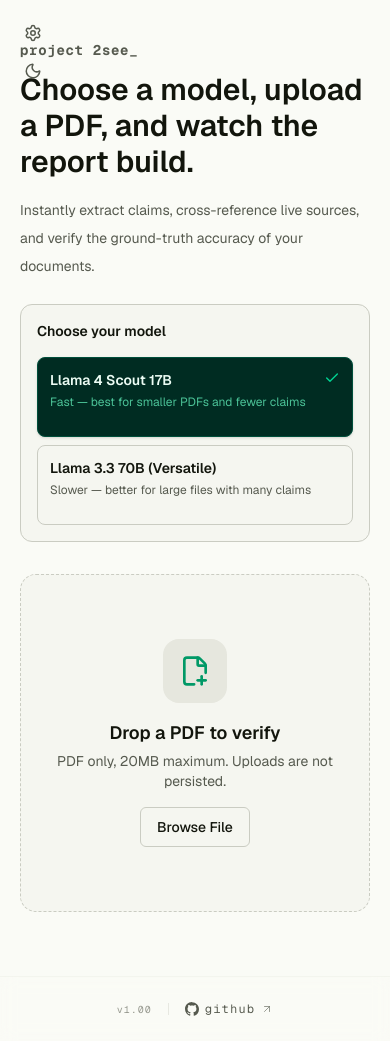
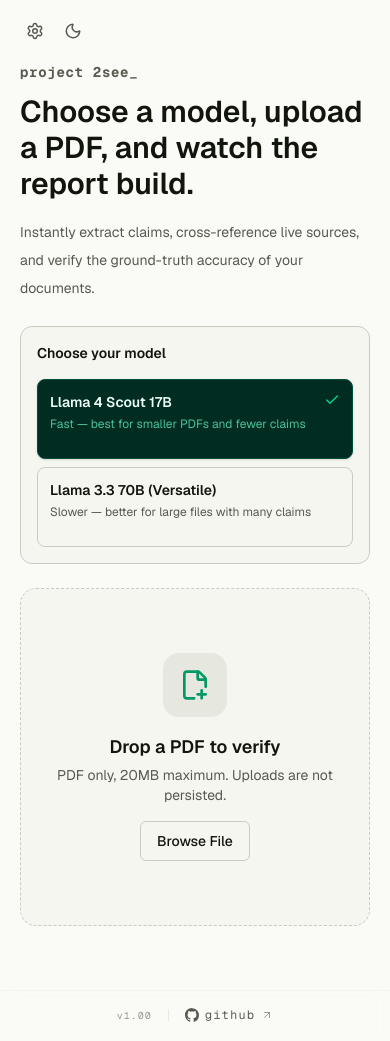
Before and after one commit to de2pressed/2see, a Next.js app: page / in a window 390 px wide. Built offline with nearby package versions, Linux system fonts and the light colour scheme.

Commit message:
fix: layout issues on 16:9 screens

```diff
--- a/components/settings-page.tsx
+++ b/components/settings-page.tsx
@@ -79,12 +79,13 @@ export function SettingsPage() {
   if (!mounted) return null;
 
   return (
-    <main className="min-h-screen overflow-y-auto bg-background text-foreground flex flex-col relative">
-      {/* Top Left Menu */}
-      <div className="absolute top-5 left-5 z-20 flex flex-col gap-3">
+    <main className="min-h-screen bg-background text-foreground flex flex-col relative">
+      {/* Top Header Bar */}
+      <div className="w-full flex items-center justify-between px-5 pt-4 pb-0 sm:px-8 z-20">
+        <div className="flex items-center gap-2">
           <Link
             href="/"
-          className="text-muted-foreground hover:text-foreground transition-colors duration-200 focus:outline-none flex items-center justify-center p-1 rounded-md"
+            className="text-muted-foreground hover:text-foreground transition-colors duration-200 focus:outline-none flex items-center justify-center p-1.5 rounded-md"
             title="Back to App"
             aria-label="Back to App"
           >
@@ -92,7 +93,7 @@ export function SettingsPage() {
           </Link>
           <button
             onClick={() => setTheme(theme === "dark" ? "light" : "dark")}
-          className="text-muted-foreground hover:text-foreground transition-colors duration-200 focus:outline-none flex items-center justify-center p-1 rounded-md"
+            className="text-muted-foreground hover:text-foreground transition-colors duration-200 focus:outline-none flex items-center justify-center p-1.5 rounded-md"
             title="Toggle theme"
             aria-label="Toggle theme"
           >
@@ -103,8 +104,9 @@ export function SettingsPage() {
             )}
           </button>
         </div>
+      </div>
 
-      <section className="relative bg-background flex-grow flex justify-center items-start pt-16 pb-20 px-5 sm:px-8">
+      <section className="relative bg-background flex-grow flex justify-center items-start pt-6 pb-20 px-5 sm:px-8">
         <div className="absolute inset-0 -z-10 bg-[radial-gradient(circle_at_18%_20%,var(--ambient-a),transparent_34%),radial-gradient(circle_at_82%_10%,var(--ambient-b),transparent_28%)]" />
 
         <div className="w-full max-w-2xl flex flex-col gap-6 mt-6">
--- a/components/verification-app.tsx
+++ b/components/verification-app.tsx
@@ -631,12 +631,13 @@ export function VerificationApp() {
   }
 
   return (
-    <main className="min-h-screen overflow-hidden bg-background text-foreground flex flex-col relative">
+    <main className="min-h-screen bg-background text-foreground flex flex-col relative">
       {mounted && (
-        <div className="absolute top-5 left-5 z-20 flex flex-col gap-3">
+        <div className="w-full flex items-center justify-between px-5 pt-4 pb-0 sm:px-8 z-20">
+          <div className="flex items-center gap-2">
             <Link
               href="/settings"
-            className="text-muted-foreground hover:text-foreground transition-colors duration-200 focus:outline-none flex items-center justify-center p-1 rounded-md"
+              className="text-muted-foreground hover:text-foreground transition-colors duration-200 focus:outline-none flex items-center justify-center p-1.5 rounded-md"
               title="Open Settings"
               aria-label="Open Settings"
             >
@@ -644,7 +645,7 @@ export function VerificationApp() {
             </Link>
             <button
               onClick={() => setTheme(theme === "dark" ? "light" : "dark")}
-            className="text-muted-foreground hover:text-foreground transition-colors duration-200 focus:outline-none flex items-center justify-center p-1 rounded-md"
+              className="text-muted-foreground hover:text-foreground transition-colors duration-200 focus:outline-none flex items-center justify-center p-1.5 rounded-md"
               title="Toggle theme"
               aria-label="Toggle theme"
             >
@@ -655,11 +656,12 @@ export function VerificationApp() {
               )}
             </button>
           </div>
+        </div>
       )}
 
       <section className="relative bg-background flex-grow">
         <div className="absolute inset-0 -z-10 bg-[radial-gradient(circle_at_18%_20%,var(--ambient-a),transparent_34%),radial-gradient(circle_at_82%_10%,var(--ambient-b),transparent_28%)]" />
-        <div className="mx-auto grid w-full max-w-7xl gap-8 px-5 pb-16 pt-10 sm:px-8 lg:grid-cols-[0.82fr_1.18fr] lg:pb-24 lg:pt-16">
+        <div className="mx-auto grid w-full max-w-7xl gap-6 px-5 pb-16 pt-4 sm:px-8 sm:gap-8 lg:grid-cols-[0.82fr_1.18fr] lg:pb-24 lg:pt-8">
           <aside className="lg:sticky lg:top-6 lg:self-start">
             <p className="text-sm font-bold font-mono text-muted-foreground tracking-wider">
               project 2see<span className="animate-pulse">_</span>
@@ -895,7 +897,7 @@ export function VerificationApp() {
         </div>
       </section>
 
-      <div className="py-6 flex items-center justify-center gap-4 border-t border-border/15 bg-background/30 backdrop-blur-sm select-none">
+      <div className="py-4 sm:py-6 flex items-center justify-center gap-4 border-t border-border/15 bg-background/30 backdrop-blur-sm select-none mt-auto">
         <span className="text-[10px] font-mono tracking-widest text-muted-foreground/60">
           v1.00
         </span>
@@ -944,7 +946,7 @@ function ResultsDashboard({
 }) {
   return (
     <div className="space-y-5">
-      <div className="grid gap-3 sm:grid-cols-2 lg:grid-cols-5">
+      <div className="grid gap-3 grid-cols-2 sm:grid-cols-3 lg:grid-cols-5">
         <Metric label="Claims detected" value={extractData.totalClaimsFound} />
         <Metric label="Verified" value={summary.Verified} />
         <Metric label="Inaccurate" value={summary.Inaccurate} />
@@ -1190,15 +1192,15 @@ function VerificationTimeline({
   const reportScore = useMemo(() => calculateReportScore(results), [results]);
 
   return (
-    <div className="rounded-2xl border border-border bg-card p-5 grid grid-cols-12 gap-6 items-center">
-      <div className="col-span-9 min-w-0">
+    <div className="rounded-2xl border border-border bg-card p-5 flex flex-col gap-5 sm:flex-row sm:items-center sm:gap-6">
+      <div className="flex-1 min-w-0">
         <div>
           <p className="text-sm font-semibold">Verification timeline</p>
           <p className="mt-1 text-sm text-muted-foreground">
             {results.length} of {claims.length} claims completed.
           </p>
         </div>
-        <div className="mt-4 grid grid-cols-10 gap-1 sm:grid-cols-20">
+        <div className="mt-4 grid gap-1" style={{ gridTemplateColumns: 'repeat(auto-fill, minmax(12px, 1fr))' }}>
           {claims.map((claim, index) => {
             const result = resultsMap.get(claim.id);
             const status = claimStatuses[claim.id] ?? "queued";
@@ -1257,7 +1259,7 @@ function VerificationTimeline({
           })}
         </div>
       </div>
-      <div className="col-span-3 flex flex-col items-center justify-center text-center select-none pr-4">
+      <div className="flex flex-col items-center justify-center text-center select-none sm:pl-4 sm:border-l sm:border-border/40 sm:min-w-[120px]">
         <motion.span
           key={reportScore ?? "pending"}
           initial={{ opacity: 0, y: -3 }}
```
Lines whose indentation alone changed are shown as unchanged.
